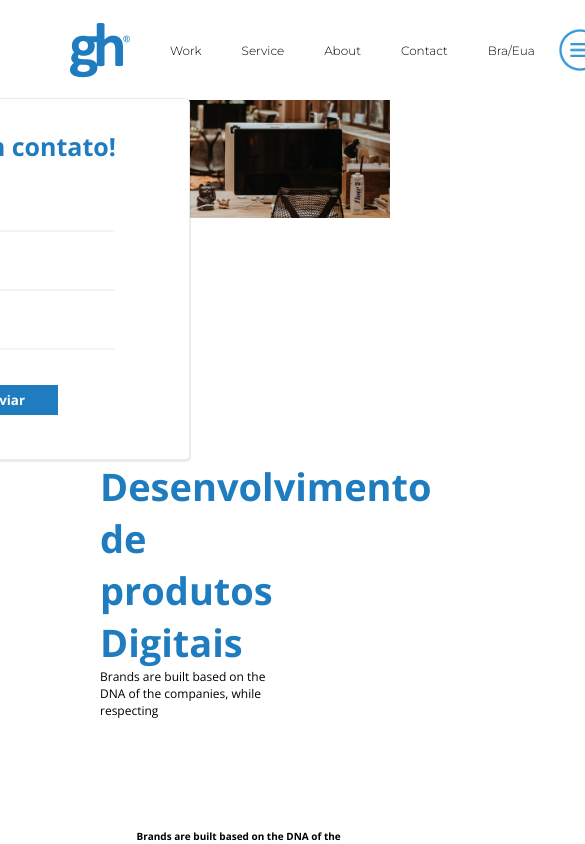
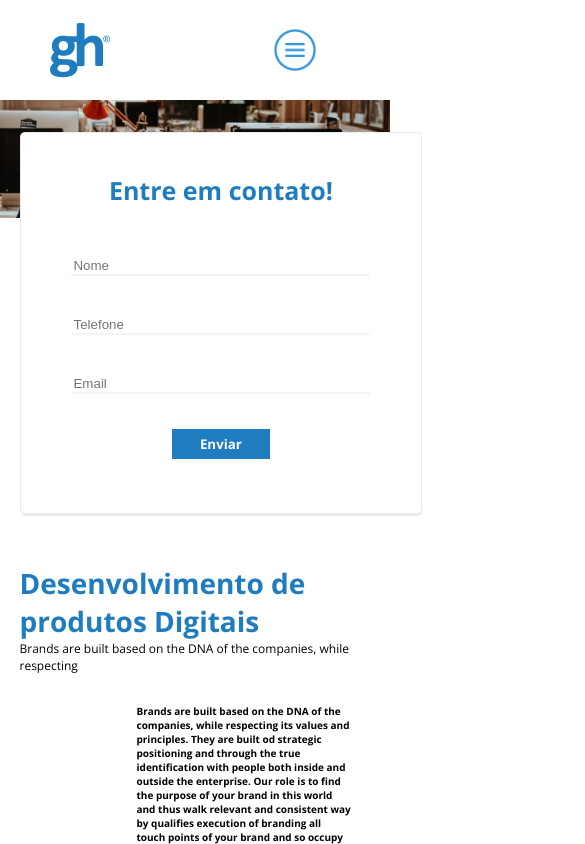
Before and after one commit to DanielGou/gh-landing-page, a React (Create React App) app: page / in a window 390 px wide. Shown: the top 844 px of the page, 585 px wide, since content can reach past the window. Built offline with nearby package versions, Linux system fonts and the light colour scheme.

Commit message:
mobile version finished

```diff
--- a/src/App.css
+++ b/src/App.css
@@ -73,5 +73,18 @@ hr{
 
 .seta img{
     padding: 0 20px;
-    width: 200px;
+    width: 20%;
 }
+
+
+@media (max-width: 550px){
+   .seta{
+       margin-left: 0;
+   }
+}
+
+@media (max-width: 400px){
+    .title{
+        font-size: 28px;
+    }
+}
--- a/src/App.js
+++ b/src/App.js
@@ -16,7 +16,7 @@ function App() {
 
       <img style={{width: "100vw"}} src={landingPicture} alt=""/>
 
-      <div style={{padding: "100px"}}>
+      <div style={{padding: "5%"}}>
         <Form/>
 
         <div className='title'>Desenvolvimento de produtos Digitais</div>
--- a/src/components/Components.css
+++ b/src/components/Components.css
@@ -6,7 +6,7 @@
     display: flex;
     align-items: center;
     justify-content: space-between;
-    padding: 10px 70px;
+    padding: 10px 50px;
 }
 
 .Header div{
@@ -22,16 +22,16 @@
 }
 
 .Form{
-    width: 310px;
+    max-width: 310px;
     height: 300px;
     background-color: white;
     border: 1px solid rgba(0, 0, 0, 0.078);
     border-radius: 5px;
     box-shadow: 1px 2px 1px rgba(0, 0, 0, 0.085);
     display: flex;
-    padding: 30px;
+    padding: 40px 60px;
     margin-right: 100px;
-    margin-top: -220px;
+    margin-top: -20%;
     align-items: center;
     float: right;
     flex-direction: column;
@@ -55,8 +55,8 @@
 }
 
 .Form form input{
+    width: 105%;
     border: none;
-    width: 70%;
     margin: 20px;
     border-bottom: 2px solid rgba(0, 0, 0, 0.044);
 }
@@ -100,22 +100,55 @@
 }
 
 .Footer{
-    height: 250px;
     background-color: rgb(31, 124, 191);
     margin-top: 100px;
     font-family: 'Open Sans', sans-serif;
     font-weight: 700;
     font-size: 30px;
     color: white;
-    padding: 50px;
+    padding: 90px;
 }
 
 .locais{
     display: flex;
-    width: 30%;
+    width: 44%;
     justify-content: space-around;
     font-family: 'Open Sans', sans-serif;
     font-weight: 300;
     font-size: 10px;
-    padding: 0 3% ;
 }
+
+@media (max-width: 1003px){
+    .Form{
+        float: none;
+        margin-right: auto;
+        margin-left: auto;
+        margin-bottom: 50px;
+    }
+}
+
+@media (max-width: 680px){
+
+    .Header div div{
+        display: none;
+    }
+
+    .Form{
+        margin-top: -30%;
+    }
+
+    .locais{
+        width: auto;
+    }
+
+}
+
+@media (max-width: 425px){
+    .Form{
+        width: 80%;
+    }
+
+    .Footer{
+        padding: 20px;
+    }
+}
--- a/src/components/Form.js
+++ b/src/components/Form.js
@@ -1,14 +1,36 @@
+import { useState } from "react";
 import "./Components.css"
 
 function Form(){
+
+    const [ name, setName ] = useState('')
+    const [ phone, setPhone ] = useState('')
+    const [ email, setEmail ] = useState('')
+
+    function sendForm(){
+
+        const options = {
+            method: 'POST',
+            headers: { 'Content-type':'application/json' },
+            body:JSON.stringify({
+                name,
+                phone,
+                email
+            })
+        }
+
+        fetch("http://localhost:9000/api/add", options)
+
+    }
+
     return(
         <div className="Form">
             <div>Entre em contato!</div>
             <form>
-                <input type="text" placeholder="Nome"/>
-                <input type="text" placeholder="Telefone"/>
-                <input type="text" placeholder="Email"/>
-                <input id="btnSubmitForm" type="submit" value="Enviar"/>
+                <input type="text" name="name" onChange={e=> setName(e.target.value)} placeholder="Nome"/>
+                <input type="text" name="phone" onChange={e=> setPhone(e.target.value)} placeholder="Telefone"/>
+                <input type="text" name="email" onChange={e=> setEmail(e.target.value)} placeholder="Email"/>
+                <input id="btnSubmitForm" onClick={sendForm} type="button" value="Enviar"/>
             </form>
         </div>
     )
--- a/src/components/Header.js
+++ b/src/components/Header.js
@@ -8,11 +8,14 @@ function Header(){
         <div className="Header">
             <img src={logo} alt="logo"/>
             <div>
+                <div>
+
                 <div>Work</div>
                 <div>Service</div>
                 <div>About</div>
                 <div>Contact</div>
                 <div>Bra/Eua</div>
+                </div>
                 <img src={menu} alt=""/>
             </div>
         </div>
```
